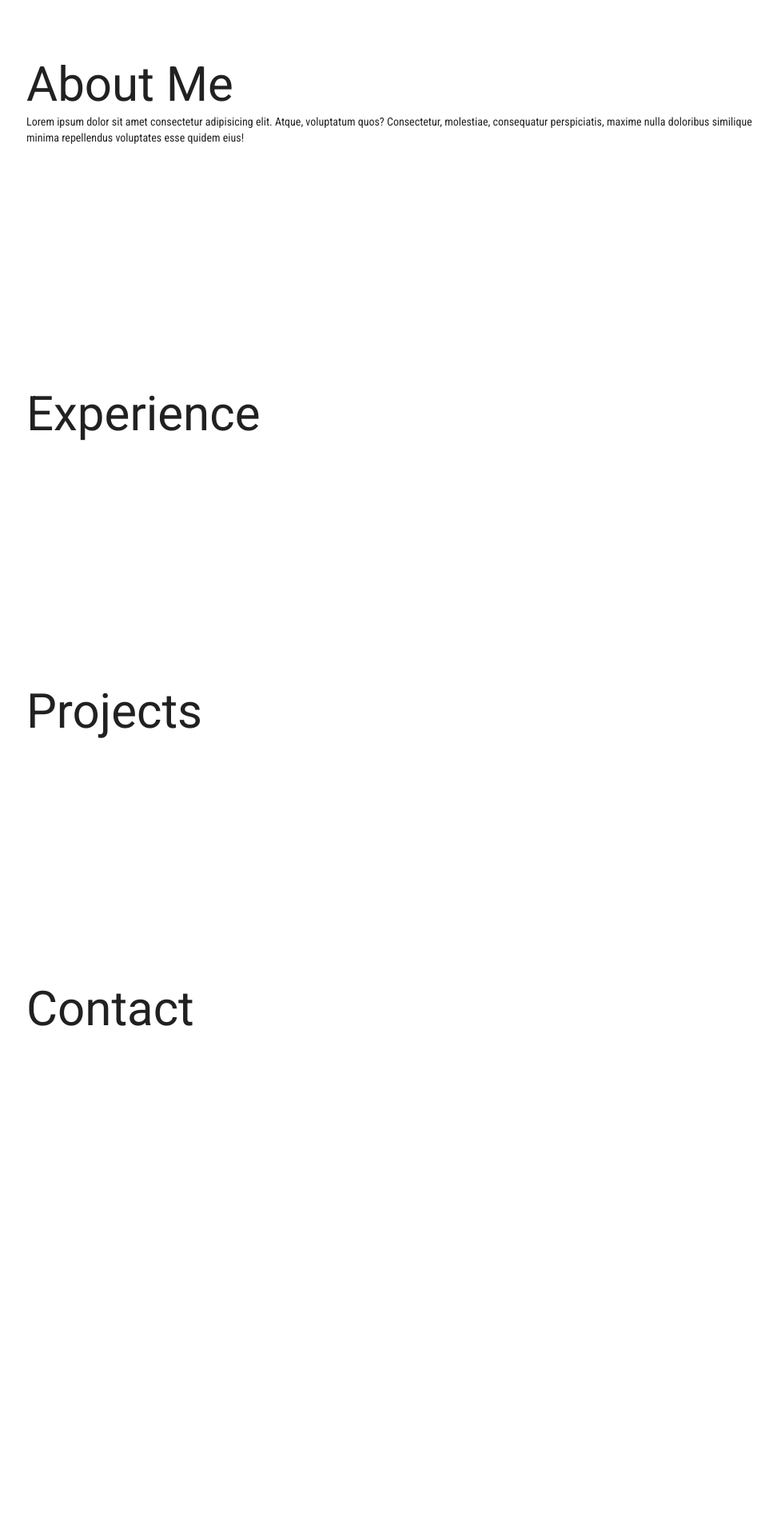
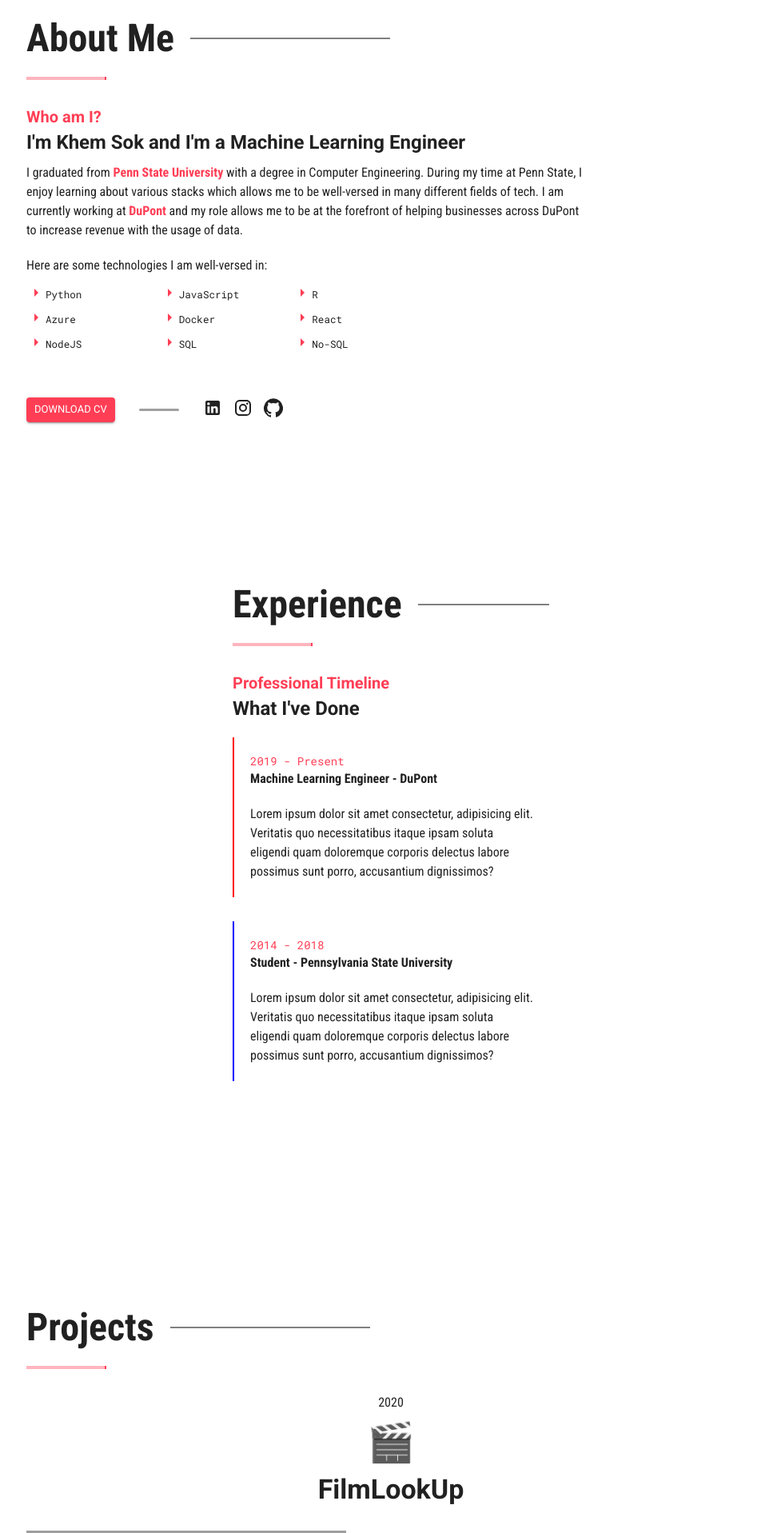
Before and after one commit to khemsok/khemsio, a Next.js app: page / in a window 1280 px wide. Shown: the part 880-2797 px from the top of the page at 80% size, without its empty margins (151-1123 px from the left). Before the commit the page ends 2328 px from the top, so only its background shows below. Built offline with nearby package versions, Linux system fonts and the light colour scheme; grey boxes are pictures that could not be loaded.

Commit message:
Finished with about me section

```diff
--- a/components/about.js
+++ b/components/about.js
@@ -2,25 +2,173 @@
 
 // MUI
 import Typography from "@material-ui/core/Typography";
+import LinearProgress from "@material-ui/core/LinearProgress";
+import Grid from "@material-ui/core/Grid";
+import Button from "@material-ui/core/Button";
+import Fade from "@material-ui/core/Fade";
+import Grow from "@material-ui/core/Grow";
+
 import { makeStyles } from "@material-ui/core/styles";
+
+// MUI Icons
+import ArrowRightIcon from "@material-ui/icons/ArrowRight";
+import InstagramIcon from "@material-ui/icons/Instagram";
+import GitHubIcon from "@material-ui/icons/GitHub";
+import LinkedInIcon from "@material-ui/icons/LinkedIn";
+import Tooltip from "@material-ui/core/Tooltip";
 
 const useStyles = makeStyles({
   container: {
-    padding: "150px 0",
+    padding: "100px 0",
+  },
+  titleNumber: {
+    display: "inline",
+    fontSize: "2rem",
+  },
+  contentDescription: {
+    maxWidth: "700px",
+  },
+  cvSection: {
+    display: "flex",
+    alignItems: "center",
+  },
+  socialMediaDiv: {
+    marginLeft: "23px",
+    "& a": {
+      margin: "0 7px",
+      cursor: "pointer",
+      transition: "all .15s ease-in-out",
+    },
+    "& a:hover": {
+      color: "#FF3E55",
+    },
+  },
+  horizontalBar: {
+    marginLeft: "30px",
+    width: "50px",
+    height: "2.5px",
+    borderRadius: "3px",
+    backgroundColor: "#9f9f9f",
   },
 });
 
 function About() {
   const classes = useStyles();
+  const skillList = {
+    Python: "Highly Skilled",
+    JavaScript: "Highly Skilled",
+    R: "Proficient",
+    Azure: "Highly Skilled",
+    Docker: "Proficient",
+    React: "Highly Skilled",
+    NodeJS: "Highly Skilled",
+    SQL: "Highly Skilled",
+    "No-SQL": "Highly Skilled",
+  };
+
+  const skillListMap = Object.keys(skillList).map((element, index) => {
+    return (
+      <Grid item lg={4} sm={6} xs={12} key={index}>
+        <Typography component={"span"} style={{ verticalAlign: "middle" }}>
+          <ArrowRightIcon color="primary" />
+        </Typography>
+        <Tooltip title={skillList[element]} placement="top-start">
+          <Typography
+            variant="body2"
+            style={{ fontSize: ".9em", display: "inline" }}
+          >
+            {element}
+          </Typography>
+        </Tooltip>
+      </Grid>
+    );
+  });
   return (
     <div className={classes.container} id="about-me">
-      <Typography variant="h2">About Me</Typography>
-      <Typography variant="body2">
-        Lorem ipsum dolor sit amet consectetur adipisicing elit. Atque,
-        voluptatum quos? Consectetur, molestiae, consequatur perspiciatis,
-        maxime nulla doloribus similique minima repellendus voluptates esse
-        quidem eius!
-      </Typography>
+      <div className={classes.contentDescription}>
+        <div
+          style={{
+            display: "flex",
+            alignItems: "center",
+            marginBottom: "20px",
+            whiteSpace: "nowrap",
+          }}
+        >
+          <Typography variant="h3">About Me</Typography>
+          <div
+            style={{
+              height: "2px",
+              backgroundColor: "grey",
+              width: "100%",
+              display: "inline-block",
+              marginLeft: "20px",
+              maxWidth: "250px",
+            }}
+          />
+        </div>
+
+        <LinearProgress style={{ width: "100px", marginBottom: "30px" }} />
+        <div style={{ marginBottom: "20px" }}>
+          {/* UPDATE TO STYLED*/}
+          <Typography
+            variant="h6"
+            color="primary"
+            style={{ marginBottom: "5x" }}
+          >
+            Who am I?
+          </Typography>
+          <Typography variant="h5" style={{ marginBottom: "10px" }}>
+            I'm Khem Sok and I'm a Machine Learning Engineer
+          </Typography>
+          <Typography variant="body1">
+            I graduated from{" "}
+            <Typography
+              color="primary"
+              component={"span"}
+              style={{ fontWeight: "700" }}
+            >
+              Penn State University
+            </Typography>{" "}
+            with a degree in Computer Engineering. During my time at Penn State,
+            I enjoy learning about various stacks which allows me to be
+            well-versed in many different fields of tech. I am currently working
+            at{" "}
+            <Typography
+              color="primary"
+              component={"span"}
+              style={{ display: "inline", fontWeight: "700" }}
+            >
+              DuPont
+            </Typography>{" "}
+            and my role allows me to be at the forefront of helping businesses
+            across DuPont to increase revenue with the usage of data.
+          </Typography>
+        </div>
+        <div style={{ maxWidth: "500px", marginBottom: "50px" }}>
+          {/* CHANGE TO STYLED*/}
+          <Typography variant="body1" style={{ marginBottom: "10px" }}>
+            Here are some technologies I am well-versed in:
+          </Typography>
+          <Grid container>{skillListMap}</Grid>
+        </div>
+        <div className={classes.cvSection}>
+          <Button variant="contained" color="primary" size="small">
+            Download CV
+          </Button>
+          <div className={classes.horizontalBar} />
+          <div className={classes.socialMediaDiv}>
+            <a>
+              <LinkedInIcon />
+            </a>
+            <a>
+              <InstagramIcon />
+            </a>
+            <a>
+              <GitHubIcon />
+            </a>
+          </div>
+        </div>
+      </div>
     </div>
   );
 }
--- a/components/experience.js
+++ b/components/experience.js
@@ -2,19 +2,99 @@
 
 // MUI
 import Typography from "@material-ui/core/Typography";
+import LinearProgress from "@material-ui/core/LinearProgress";
+import Container from "@material-ui/core/Container";
+
 import { makeStyles } from "@material-ui/core/styles";
+
+// MUI Icons
+import ArrowDownwardIcon from "@material-ui/icons/ArrowDownward";
 
 const useStyles = makeStyles({
   container: {
-    padding: "150px 0",
+    padding: "100px 0",
   },
 });
 
 function Experience() {
   const classes = useStyles();
+
+  const timelineObj = {
+    dupont: {
+      date: "2019 - Present",
+      title: "Machine Learning Engineer - DuPont",
+      description:
+        "Lorem ipsum dolor sit amet consectetur, adipisicing elit. Veritatis quo necessitatibus itaque ipsam soluta eligendi quam doloremque corporis delectus labore possimus sunt porro, accusantium dignissimos?",
+      color: "red",
+    },
+    psu: {
+      date: "2014 - 2018",
+      title: "Student - Pennsylvania State University",
+      description:
+        "Lorem ipsum dolor sit amet consectetur, adipisicing elit. Veritatis quo necessitatibus itaque ipsam soluta eligendi quam doloremque corporis delectus labore possimus sunt porro, accusantium dignissimos?",
+      color: "blue",
+    },
+  };
+
+  const timelineMap = Object.keys(timelineObj).map((element, index) => (
+    <div
+      style={{
+        marginBottom: "30px",
+        padding: "20px",
+        borderLeft: `2px solid ${timelineObj[element].color}`,
+      }}
+    >
+      <Typography variant="body2" color="primary">
+        {timelineObj[element].date}
+      </Typography>
+      <Typography
+        variant="body1"
+        style={{ fontWeight: "700", marginBottom: "20px" }}
+      >
+        {timelineObj[element].title}
+      </Typography>
+      <Typography variant="body1">
+        {timelineObj[element].description}
+      </Typography>
+    </div>
+  ));
   return (
     <div className={classes.container} id="experience">
-      <Typography variant="h2">Experience</Typography>
+      <Container maxWidth="xs">
+        <div
+          style={{
+            display: "flex",
+            alignItems: "center",
+            marginBottom: "20px",
+          }}
+        >
+          <Typography variant="h3" style={{ display: "inline" }}>
+            Experience
+          </Typography>
+          <div
+            style={{
+              height: "2px",
+              backgroundColor: "grey",
+              width: "100%",
+              display: "inline-block",
+              marginLeft: "20px",
+              maxWidth: "250px",
+            }}
+          />
+        </div>
+
+        <LinearProgress style={{ width: "100px", marginBottom: "30px" }} />
+        <div style={{ marginBottom: "20px" }}>
+          <Typography variant="h6" color="primary">
+            Professional Timeline
+          </Typography>
+          <Typography variant="h5">What I've Done</Typography>
+        </div>
+        {timelineMap}
+        {/* <div style={{ textAlign: "center", marginTop: "70px" }}>
+          <ArrowDownwardIcon fontSize="large" color="primary" />
+        </div> */}
+      </Container>
     </div>
   );
 }
--- a/components/navbar.js
+++ b/components/navbar.js
@@ -121,7 +121,7 @@
         className={classes.navHamburger}
       >
         {Object.keys(sectionIdDict).map((element, index) => (
-          <MenuItem onClick={handleClose}>
+          <MenuItem onClick={handleClose} key={index}>
             <a href={sectionIdDict[element]}>{element}</a>
           </MenuItem>
         ))}
@@ -140,7 +140,7 @@
           <div className={classes.navSection}>
             {Object.keys(sectionIdDict).map((element, index) => (
               <a href={sectionIdDict[element]} key={index}>
-                <Typography>{element}</Typography>
+                <Typography variant="body1">{element}</Typography>
               </a>
             ))}
           </div>
--- a/components/projects.js
+++ b/components/projects.js
@@ -2,6 +2,8 @@
 
 // MUI
 import Typography from "@material-ui/core/Typography";
+import LinearProgress from "@material-ui/core/LinearProgress";
+import Container from "@material-ui/core/Container";
 import { makeStyles } from "@material-ui/core/styles";
 
 const useStyles = makeStyles({
@@ -14,7 +16,63 @@
   const classes = useStyles();
   return (
     <div className={classes.container} id="projects">
-      <Typography variant="h2">Projects</Typography>
+      <div
+        style={{
+          display: "flex",
+          alignItems: "center",
+          marginBottom: "20px",
+          whiteSpace: "nowrap",
+        }}
+      >
+        <Typography variant="h3">Projects</Typography>
+        <div
+          style={{
+            height: "2px",
+            backgroundColor: "grey",
+            width: "100%",
+            display: "inline-block",
+            marginLeft: "20px",
+            maxWidth: "250px",
+          }}
+        />
+      </div>
+
+      <LinearProgress style={{ width: "100px", marginBottom: "30px" }} />
+      <div>
+        <Typography
+          variant="body1"
+          align="center"
+          style={{ marginBottom: "10px" }}
+        >
+          2020
+        </Typography>
+        <Typography
+          variant="h3"
+          align="center"
+          style={{
+            marginBottom: "10px",
+          }}
+        >
+          🎬
+        </Typography>
+        <Typography
+          variant="h4"
+          align="center"
+          style={{ marginBottom: "30px", fontWeight: "700" }}
+        >
+          FilmLookUp
+        </Typography>
+        <img
+          src="https://github.com/khemsok/filmlookup/raw/master/static/images/screenshot1.png"
+          style={{
+            maxWidth: "100%",
+            marginBottom: "30px",
+          }}
+        />
+        <Container maxWidth="xs">
+          <Typography variant="body1">Description: </Typography>
+        </Container>
+      </div>
     </div>
   );
 }
--- a/pages/index.js
+++ b/pages/index.js
@@ -7,13 +7,14 @@
 import Experience from "../components/experience";
 import Projects from "../components/projects";
 import Contact from "../components/contact";
+import Footer from "../components/footer";
 
 // MUI
 import Container from "@material-ui/core/Container";
 import CircularProgress from "@material-ui/core/CircularProgress";
 
 export default function Home() {
-  const [isLoading, setIsLoading] = useState(true);
+  const [isLoading, setIsLoading] = useState(false);
 
   useEffect(() => {
     setTimeout(() => {
@@ -43,6 +44,7 @@
         <Experience />
         <Projects />
         <Contact />
+        <Footer />
       </Container>
     </>
   );
--- a/src/theme.js
+++ b/src/theme.js
@@ -26,14 +26,21 @@
     },
     h2: {
       fontFamily: "Roboto, sans-serif",
-      fontWeight: "400",
+      fontWeight: "700",
     },
     h3: {
       fontFamily: "Roboto Condensed, sans-serif",
       fontWeight: "700",
     },
     h4: {
-      fontFamily: "Roboto Mono, monospace",
+      fontFamily: "Roboto, sans-serif",
+      fontWeight: "700",
+    },
+    h5: {
+      fontFamily: "Roboto, sans-serif",
+      fontWeight: "700",
+    },
+    h6: {
       fontWeight: "700",
     },
     subtitle1: {
@@ -44,10 +51,10 @@
       fontFamily: "Roboto Condensed, sans-serif",
     },
     body1: {
-      fontFamily: "Roboto Mono, monospace",
+      fontFamily: "Roboto Condensed, sans-serif",
     },
     body2: {
-      fontFamily: "Roboto Condensed, sans-serif",
+      fontFamily: "Roboto Mono, monospace",
     },
   },
 });
```
Also changed, not shown: components/footer.js (added, +23 -0 lines), components/landing.js (+8 -3 lines), public/images/profile.jpg (added).
